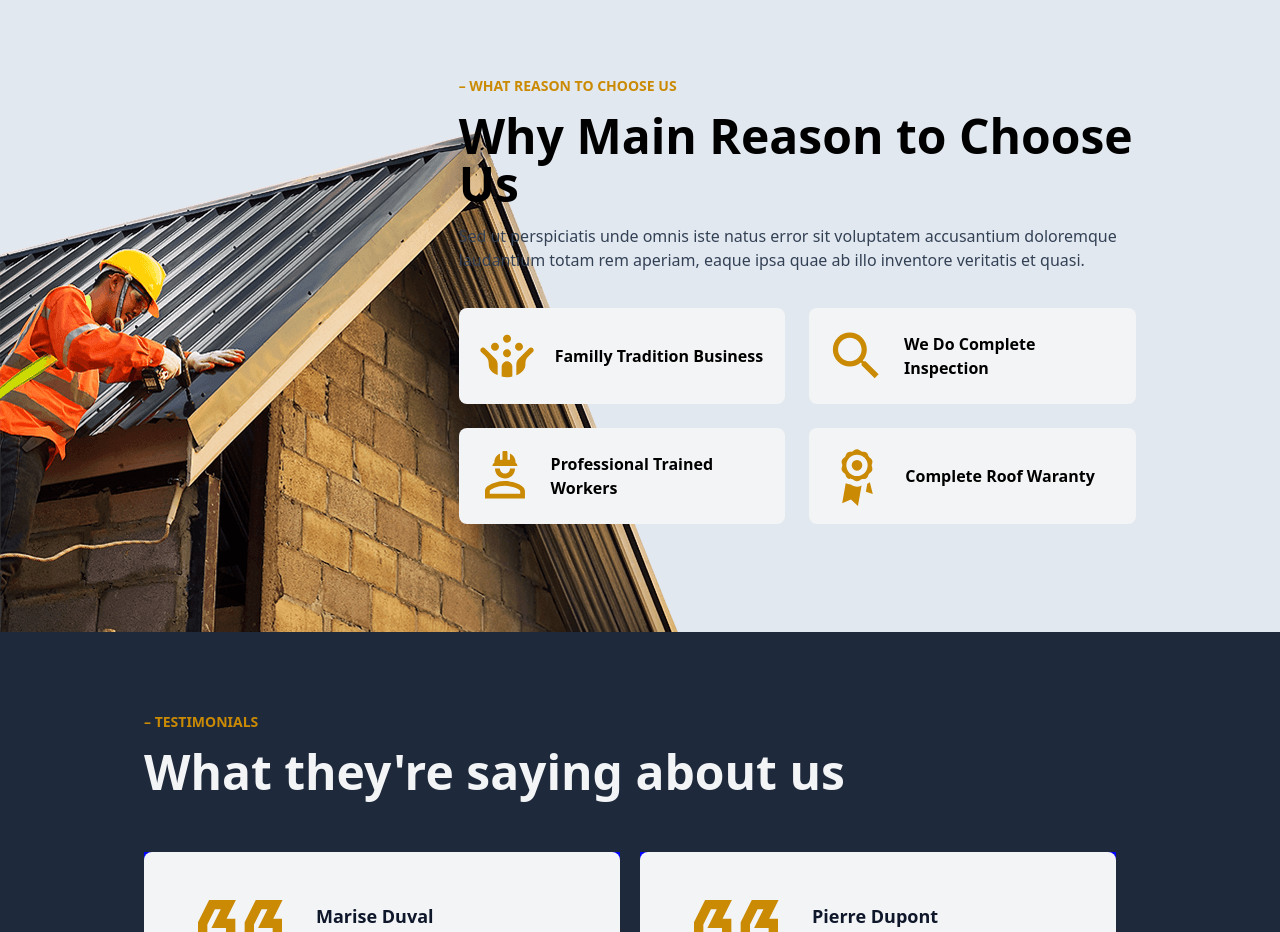
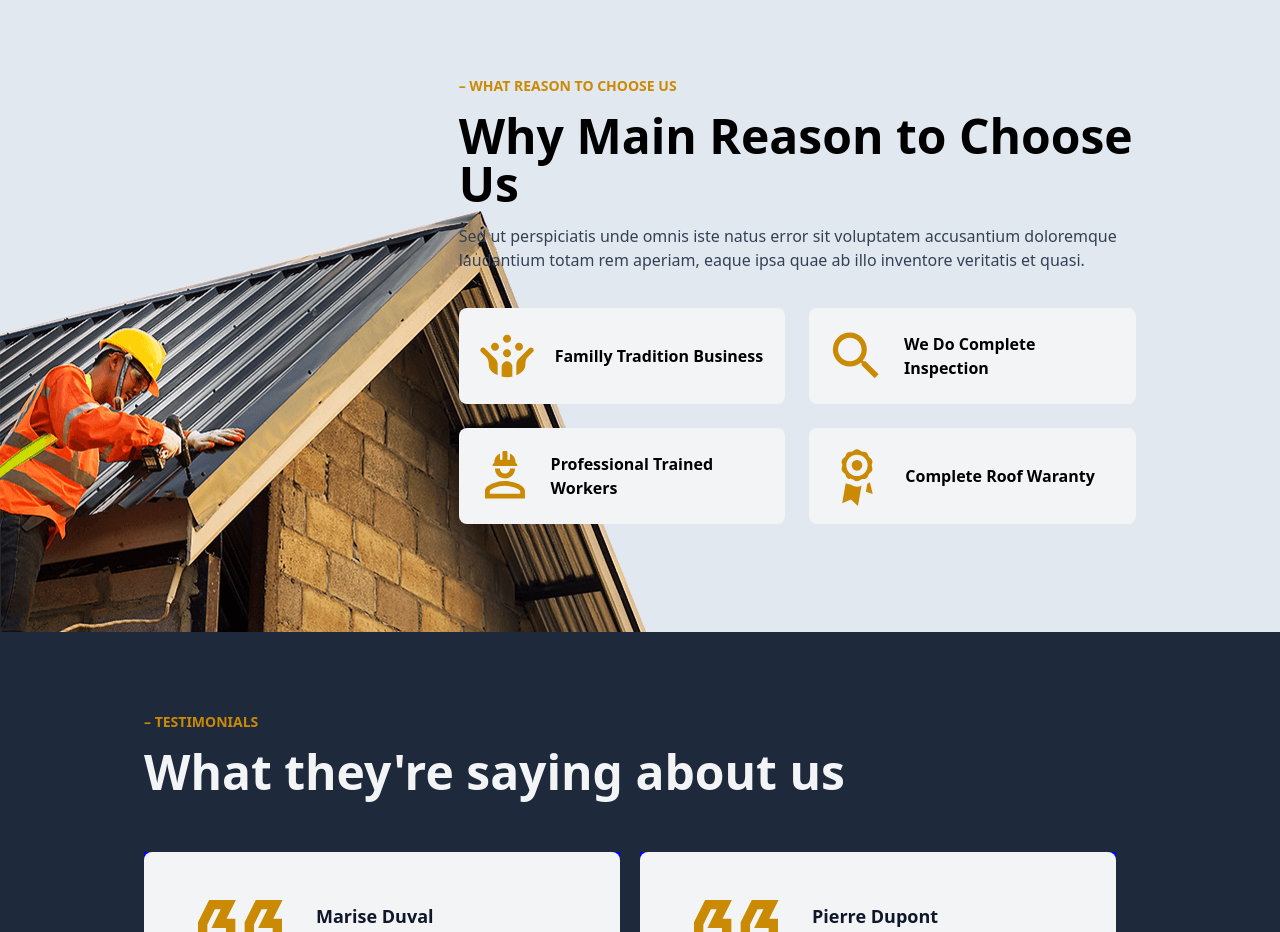
Before and after one commit to juliengrimault/monpetitcouvreur.github.io, a Gatsby site: page / in a window 1280 px wide. Shown: the part 1400-2332 px from the top of the page. Built offline with nearby package versions, Linux system fonts and the light colour scheme; Gatsby itself is replaced by a stand-in of ours.

Commit message:
add parallax effect to background image

```diff
--- a/src/components/why-choose-us-section.tsx
+++ b/src/components/why-choose-us-section.tsx
@@ -1,6 +1,6 @@
 import Icon from '@mdi/react';
-import { motion } from "framer-motion";
-import React, { useState } from "react"
+import { motion, MotionValue, useScroll, useTransform } from "framer-motion";
+import React, { useRef } from "react"
 import BgImage from '../images/why_choose_us_bg.png'
 import { mdiCrowd, mdiMagnify, mdiAccountHardHatOutline, mdiSealVariant } from '@mdi/js';
 import SectionLayout from './section-layout';
@@ -29,9 +29,22 @@ const reasons: Reason[] = [
   },
 ]
 
+function useParallax(value: MotionValue<number>, distance: number) {
+  return useTransform(value, [0,1], [-distance, distance]);
+}
+
 const WhyChooseUsSection = () => {
+  const ref = useRef(null);
+  const { scrollYProgress } = useScroll({
+    target: ref,
+    // starts to increase when the top of the `ref` is at the bottom of the viewport
+    // reaching 1.0 when the top of the section is at the top of the viewport
+    offset: ['start end', 'start start']
+  });
+  const y = useParallax(scrollYProgress, 20)
+
   return (
-    <section className="relative bg-slate-200 -z-20">
+    <section ref={ref} className="relative bg-slate-200 -z-20">
       <div className='container mx-auto flex flex-row max-w-6xl'>
         <div className='w-0 lg:w-2/5'></div>
         <SectionLayout
@@ -55,7 +68,8 @@ const WhyChooseUsSection = () => {
 
       <motion.img
         src={BgImage}
-        className='absolute max-w-[100%] -z-10 bottom-0 start-0 object-left-bottom opacity-15 lg:opacity-100'
+        className='absolute max-w-[100%] -z-10 -bottom-20 start-0 object-left-bottom opacity-15 lg:opacity-100'
+        style={{ y }}
         initial={{ x: "-100%" }}
         whileInView={{ x: 0 }}
         viewport={{ once: true }}
```
